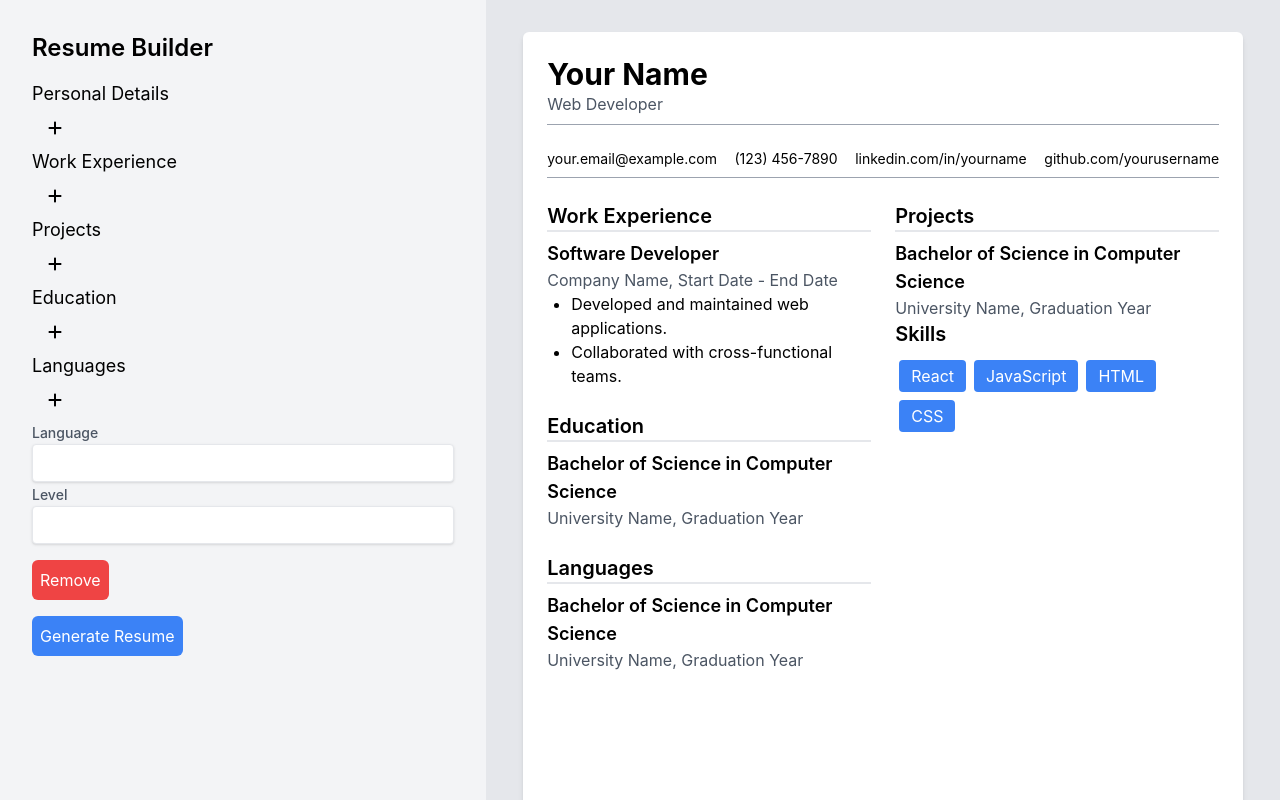
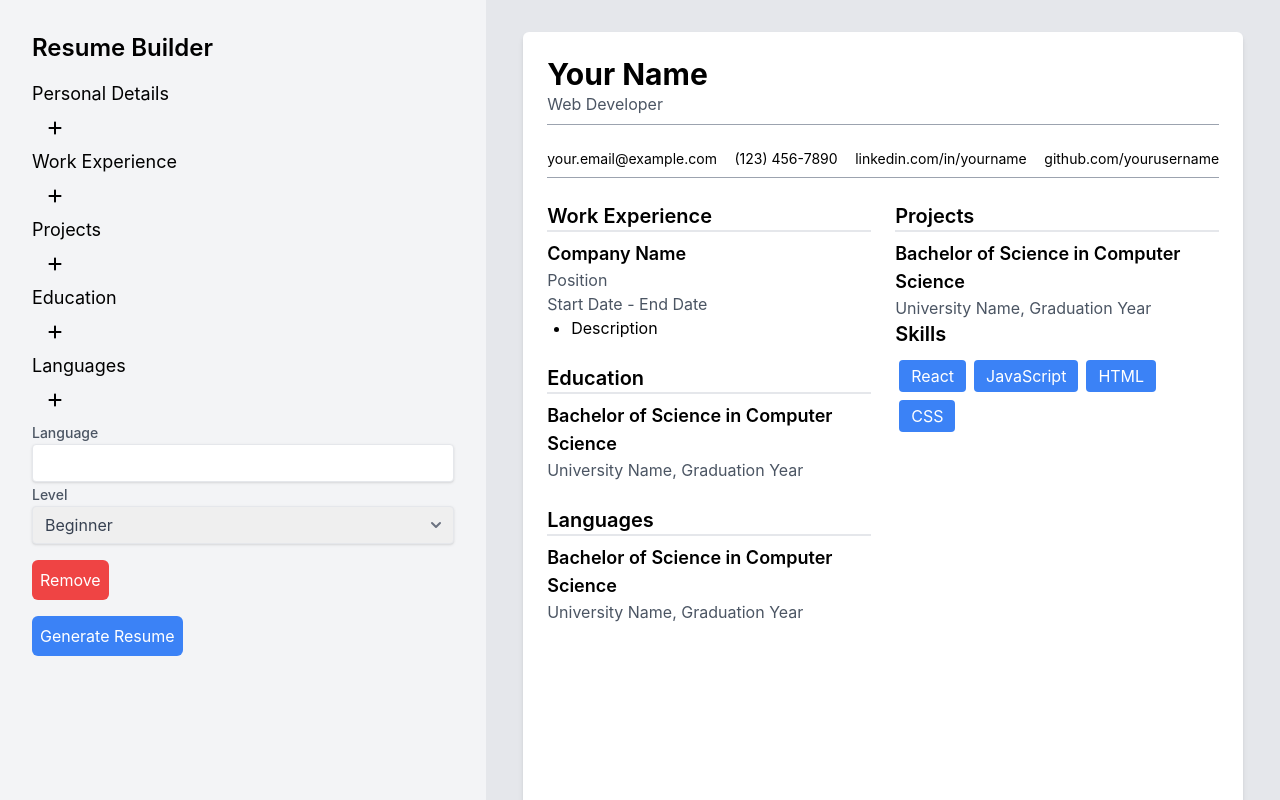
Before and after one commit to konkazazis/ResumeBuilder, a React (Create React App) app: page / in a window 1280 px wide. Both pictures are taken after a click on the button 55 px from the left and 400 px from the top of the page. Built offline with nearby package versions, Linux system fonts and the light colour scheme.

Commit message:
states need fixing

```diff
--- a/src/components/languages.js
+++ b/src/components/languages.js
@@ -48,14 +48,33 @@ function Languages({handleChange, formData}) {
                   </div>
 
                   <div>
-                      <label className="mt-4 text-sm font-medium text-gray-600">Level</label>
-                      <input
-                      type="text"
-                      className="shadow appearance-none border rounded w-full py-2 px-3 text-gray-700 leading-tight focus:outline-none focus:shadow-outline"
-                      value={languages.level}
-                      onChange={(e) => handleInputChange(index, 'position', e.target.value)}
-                      />
+                    <label className="mt-4 text-sm font-medium text-gray-600">Level</label>
+                    <div className="relative">
+                      <select
+                        className="shadow appearance-none border rounded w-full py-2 px-3 pr-8 text-gray-700 leading-tight focus:outline-none focus:shadow-outline"
+                        value={languages.level}
+                        onChange={(e) => handleInputChange(index, 'position', e.target.value)}
+                      >
+                        <option value="beginner">Beginner</option>
+                        <option value="intermediate">Intermediate</option>
+                        <option value="advanced">Advanced</option>
+                      </select>
+                      <div className="absolute inset-y-0 right-0 flex items-center pr-2 pointer-events-none">
+                        <svg
+                          className="h-5 w-5 text-gray-500"
+                          fill="currentColor"
+                          viewBox="0 0 20 20"
+                        >
+                          <path
+                            fillRule="evenodd"
+                            d="M5.293 7.293a1 1 0 011.414 0L10 10.586l3.293-3.293a1 1 0 111.414 1.414l-4 4a1 1 0 01-1.414 0l-4-4a1 1 0 010-1.414z"
+                            clipRule="evenodd"
+                          />
+                        </svg>
+                      </div>
+                    </div>
                   </div>
+
               </div>
 
           <button
--- a/src/components/templates.js
+++ b/src/components/templates.js
@@ -1,7 +1,7 @@
 import React from 'react'
 
 function templates({ formData }) {
-
+    console.log(formData.workExperiences)
     return (
         <div className="bg-gray-200 p-8">
           <div className="w-[45rem] h-[58rem] mx-auto bg-white p-6 rounded-md shadow-md">
@@ -31,13 +31,25 @@ function templates({ formData }) {
                   <section className="mb-6">
                     <h2 className="text-xl font-semibold mb-2 border-b-2">Work Experience</h2>
                     <div>
-                      <p className="text-lg font-semibold">Software Developer</p>
-                      <p className="text-gray-600">Company Name, Start Date - End Date</p>
-                      <ul className="list-disc ml-6">
-                        <li>Developed and maintained web applications.</li>
-                        <li>Collaborated with cross-functional teams.</li>
-                        {/* Add more points as needed */}
-                      </ul>
+                      {formData['workExperiences'] ? formData['workExperiences'].map((workExperience) => (
+                        <div>
+                          <p className="text-lg font-semibold">{workExperience.companyName}</p>
+                          <p className="text-gray-600">{workExperience.position}</p>
+                          <p className="text-gray-600">{workExperience.startDate} - {workExperience.endDate}</p>
+                          <ul className="list-disc ml-6">
+                            <li>{workExperience.description}</li>
+                          </ul>
+                        </div>
+                      )) : (
+                        <div>
+                          <p className="text-lg font-semibold">Company Name</p>
+                          <p className="text-gray-600">Position</p>
+                          <p className="text-gray-600">Start Date - End Date</p>
+                          <ul className="list-disc ml-6">
+                            <li>Description</li>
+                          </ul>
+                        </div>
+                      )}
                     </div>
                   </section>
 
--- a/src/components/workExperience.js
+++ b/src/components/workExperience.js
@@ -20,6 +20,7 @@ function WorkExperience({handleChange, formData}) {
       const updatedWorkExperiences = [...workExperiences];
       updatedWorkExperiences[index][key] = value;
       setWorkExperiences(updatedWorkExperiences);
+      formData.workExperiences = updatedWorkExperiences;
     };
 
     return (
```
